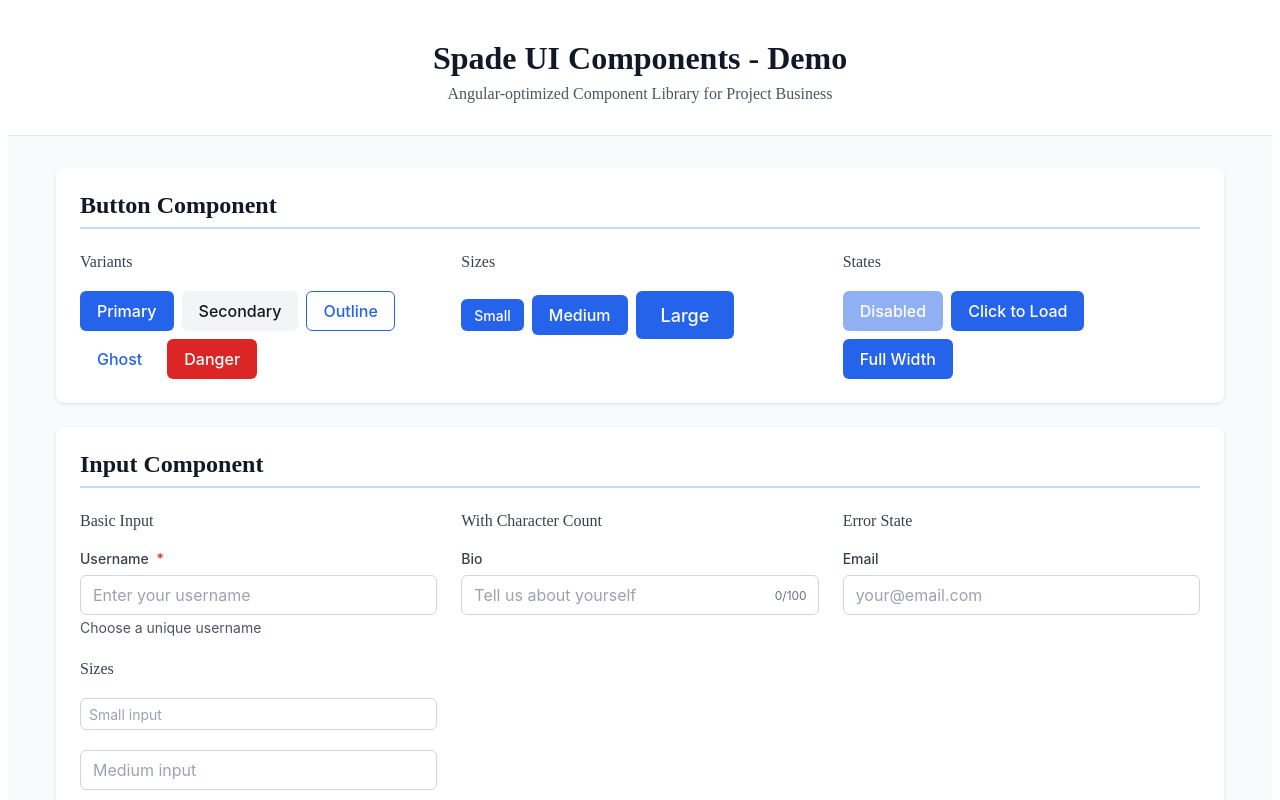
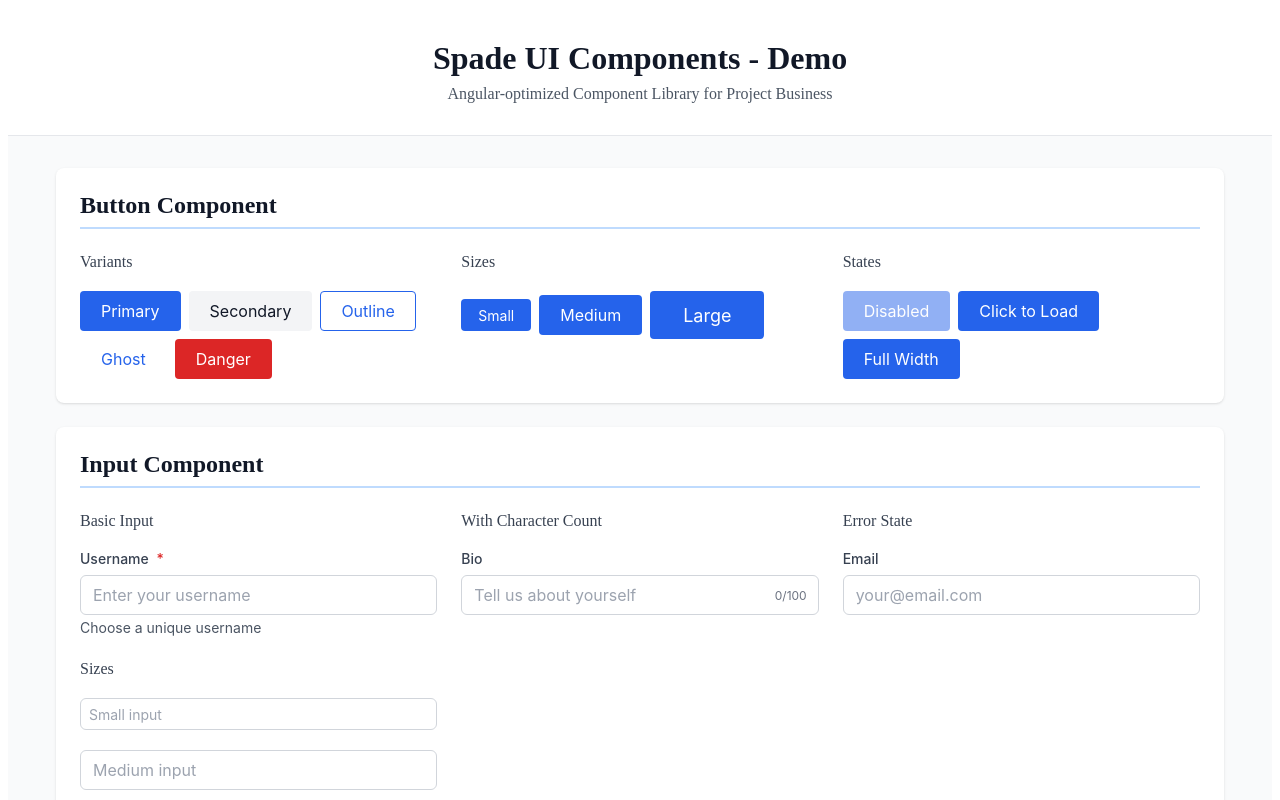
Before and after one commit to floriankulig/spadelib, an Angular app: page / in a window 1280 px wide. Shown: the top 800 px of the page. Built offline with nearby package versions, Linux system fonts and the light colour scheme.

Commit message:
style: update button component spacing and adjust font weight and border radius

```diff
--- a/src/app/app.component.html
+++ b/src/app/app.component.html
@@ -33,7 +33,9 @@
         <div class="demo-item">
           <h3>States</h3>
           <div class="demo-row">
-            <spade-button [disabled]="true">Disabled</spade-button>
+            <spade-button [disabled]="true" variant="primary"
+              >Disabled</spade-button
+            >
             <spade-button
               [loading]="buttonLoading"
               (spadeClick)="onButtonClick()"
--- a/src/lib/components/button/button.component.scss
+++ b/src/lib/components/button/button.component.scss
@@ -7,8 +7,8 @@
   align-items: center;
   justify-content: center;
   font-family: var(--spade-font-family);
-  font-weight: var(--spade-font-weight-medium);
-  border-radius: var(--spade-radius-md);
+  font-weight: var(--spade-font-weight-normal);
+  border-radius: var(--spade-radius-base);
   transition: all var(--spade-transition-fast);
   cursor: pointer;
   border: 1px solid transparent;
@@ -24,19 +24,19 @@
 
   // Size variants
   &--sm {
-    padding: var(--spade-spacing-1) var(--spade-spacing-3);
+    padding: var(--spade-spacing-1) var(--spade-spacing-4);
     font-size: var(--spade-font-size-sm);
     min-height: 32px;
   }
 
   &--md {
-    padding: var(--spade-spacing-2) var(--spade-spacing-4);
+    padding: var(--spade-spacing-2) var(--spade-spacing-5);
     font-size: var(--spade-font-size-base);
     min-height: 40px;
   }
 
   &--lg {
-    padding: var(--spade-spacing-3) var(--spade-spacing-6);
+    padding: var(--spade-spacing-3) var(--spade-spacing-8);
     font-size: var(--spade-font-size-lg);
     min-height: 48px;
   }
--- a/src/lib/tokens/design-tokens.scss
+++ b/src/lib/tokens/design-tokens.scss
@@ -52,6 +52,7 @@
   --spade-spacing-5: 1.25rem;
   --spade-spacing-6: 1.5rem;
   --spade-spacing-8: 2rem;
+  --spade-spacing-10: 2.5rem;
 
   // === Border Radius ===
   --spade-radius-sm: 0.125rem;
```
